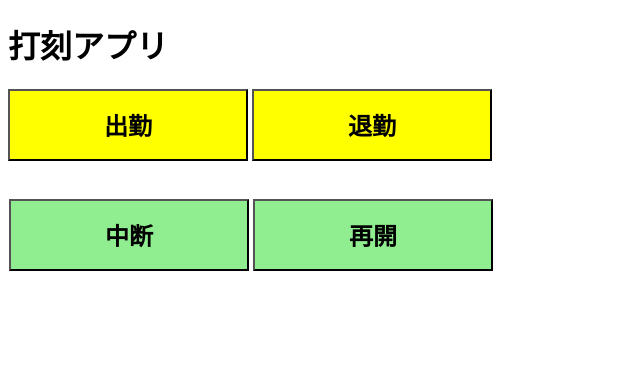
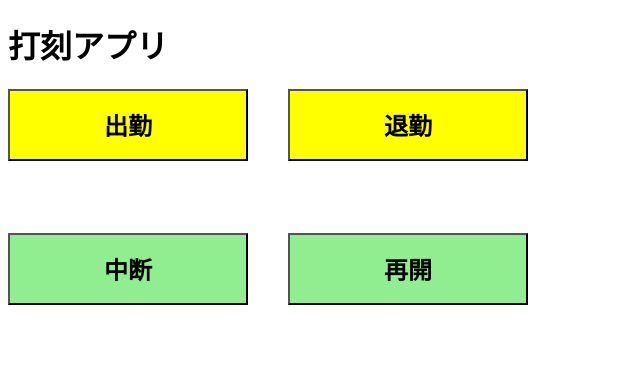
Before and after one commit to KoshiroSato/dakoku_app, a Python web app: template flask/templates/index.html in a window 1280 px wide. Shown: the top 376 px of the page, without its empty margins (0-640 px from the left). Run offline with Jinja, Linux system fonts and the light colour scheme; the template is opened without the code that fills it, so the values that code supplies are empty.

Commit message:
stamp_valueの取得を追加

```diff
--- a/flask/static/css/style.css
+++ b/flask/static/css/style.css
@@ -7,13 +7,24 @@ button {
     cursor:pointer;
   }
 
-  button:hover{
+button:hover{
     opacity: 0.4;
   }
 
-  .break-button {
+.end_button{
+    background: yellow;
+    position: relative;
+    left: 280px;
+    bottom: 72px;
+  }
+
+.break-button {
+    background: lightgreen
+  }
+
+.restart-button {
     background: lightgreen;
     position: relative;
-    right: 487px;
-    top:110px;
+    bottom: 72px;
+    left: 280px;
   }
--- a/flask/templates/index.html
+++ b/flask/templates/index.html
@@ -7,10 +7,18 @@
     </head>
     <body>
         <h1>打刻アプリ</h1>
-        <button id="start_btn"type="submit"value="start">出勤</button>
-        <button id="end_btn"type="submit"value="end">退勤</button>
-        <button id="break_btn"type="submit"value="break"class="break-button">中断</button>
-        <button id="restart_btn"type="submit"value="restart"class="break-button">再開</button>
+        <form action="/"method="POST">
+            <button id="start_btn"type="submit"name="stamp_value"value="start">出勤</button>
+        </form>
+        <form action="/"method="POST">
+            <button id="end_btn"type="submit"name="stamp_value"value="end"class="end_button">退勤</button>
+        </form>
+        <form action="/"method="POST">
+            <button id="break_btn"type="submit"name="stamp_value"value="break"class="break-button">中断</button>
+        </form>
+        <form action="/"method="POST">
+            <button id="restart_btn"type="submit"name="stamp_value"value="restart"class="restart-button">再開</button>
+        </form>
         <script type="text/javascript" src="static/js/index.js"></script>
     </body>
 </html>
```
Also changed, not shown: flask/app.py (+5 -2 lines).
